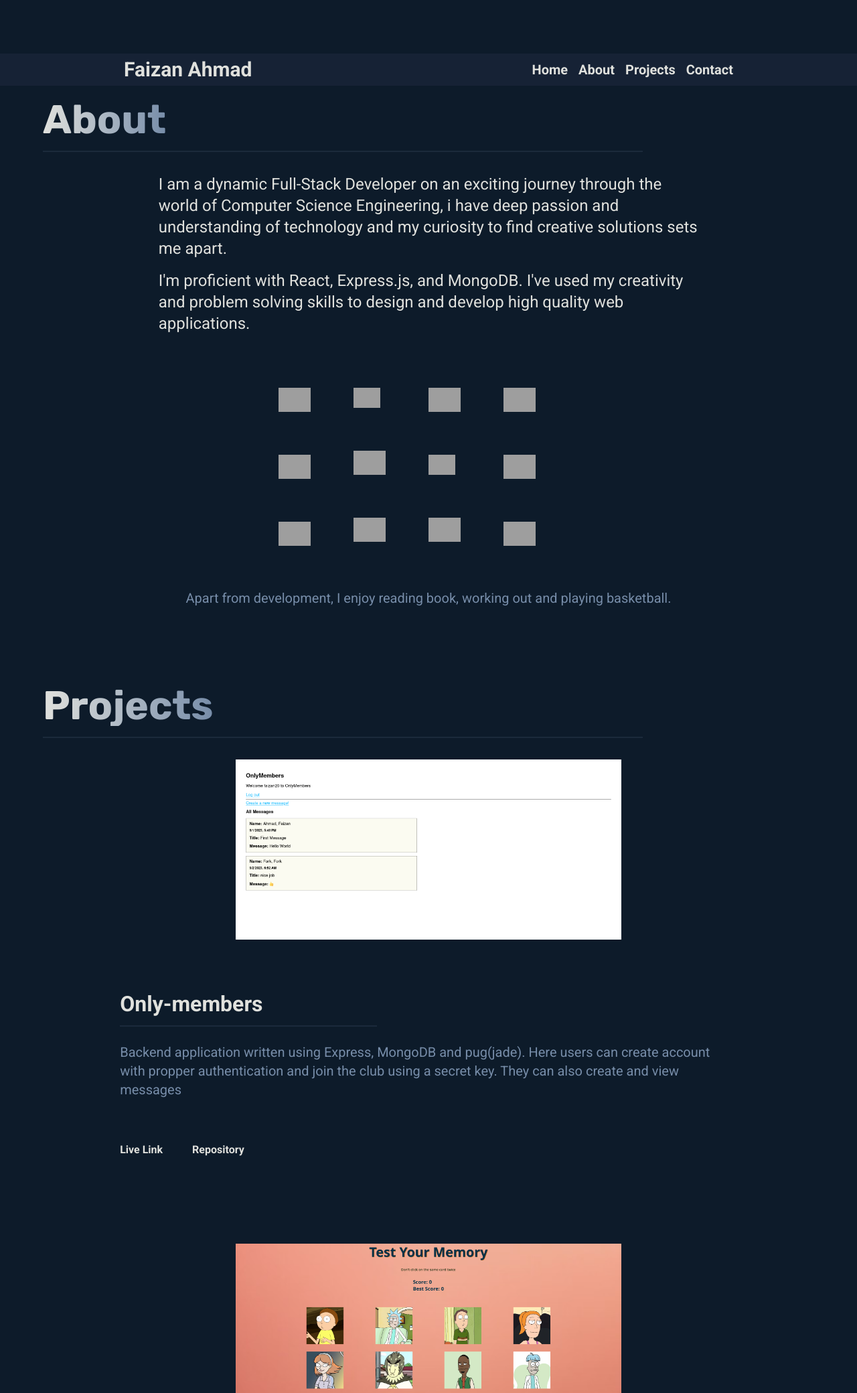
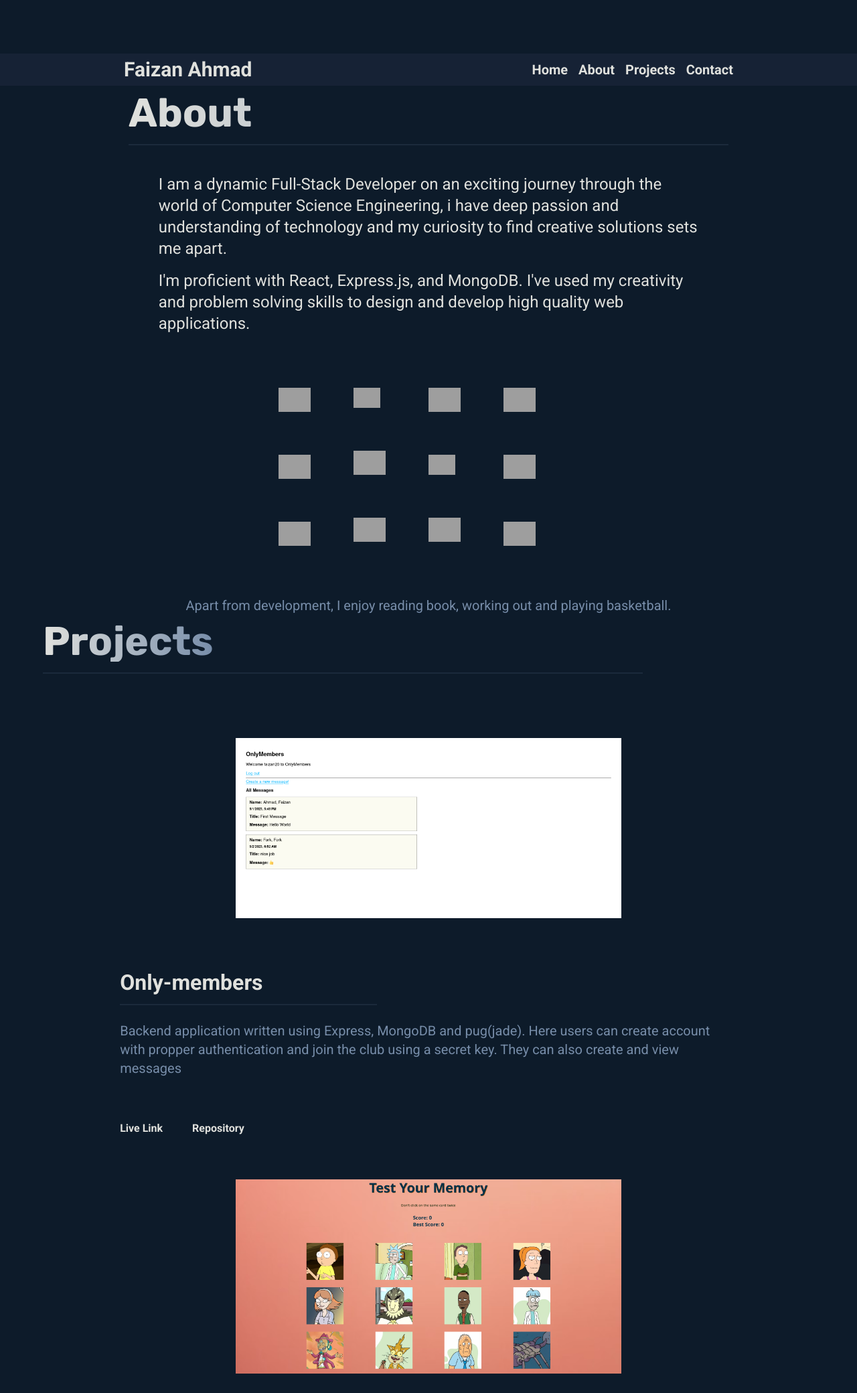
Before and after one commit to faizan-20/portfolio-page, a website: page index.html in a window 1280 px wide. Shown: the part 720-2800 px from the top of the page at 67% size. Drawn offline with nearby package versions, Linux system fonts and the light colour scheme; grey boxes are pictures that could not be loaded; a web font is replaced by a local one.

Commit message:
responsive design implementation fixed empty spaces

```diff
--- a/index.html
+++ b/index.html
@@ -48,8 +48,9 @@
           <div id="main" class="flex flex-col font-normal justify-center items-center">
             <div
               id="about"
-              class="h-screen flex flex-col items-center justify-center w-[80%]"
+              class="h-screen flex flex-col items-center justify-evenly w-[80%]"
             >
+              <div class="max-w-[80%]">
                 <div
                   id="about-head"
                   class="head text-6xl font-extrabold self-start"
@@ -57,6 +58,7 @@
                   About
                 </div>
                 <div class="line"></div>
+              </div>
               <div id="about-content" class="flex justify-evenly text-2xl">
                 <div id="about-p" class="max-w-[40vw] lg:w-[80%]">
                   <p>
@@ -179,12 +181,12 @@
                   </div>
                 </div>
               </div>
-              <div id="sub-about" class="mt-36 text-xl">
+              <div id="sub-about" class="text-xl">
                 Apart from development, I enjoy reading book, working out and
                 playing basketball.
               </div>
             </div>
-            <div id="projects" class="flex flex-col items-center mt-[6rem]">
+            <div id="projects" class="flex flex-col items-center">
               <div
                 id="project-head"
                 class="head text-6xl font-extrabold self-start"
@@ -290,7 +292,7 @@
             </div>
             <div
               id="contact"
-              class="flex flex-col items-center justify-evenly mt-[6rem] h-screen w-[80%]"
+              class="flex flex-col items-center justify-evenly h-screen w-[80%]"
             >
               <div>
                   <div
--- a/src/style.css
+++ b/src/style.css
@@ -154,7 +154,6 @@ nav {
 	border: 1px solid #778da922;
 	width: 70vw;
 	margin-top: 1rem;
-	margin-bottom: 6rem;
 	align-self: flex-start;
 }
 
@@ -183,7 +182,7 @@ nav {
 	display: flex;
 	justify-content: space-evenly;
 	font-size: medium;
-	margin-bottom: 8rem;
+	margin-top: 4em;
 }
 
 .screenshot {
```
Also changed, not shown: dist/output.css. Lines whose indentation alone changed are shown as unchanged.
